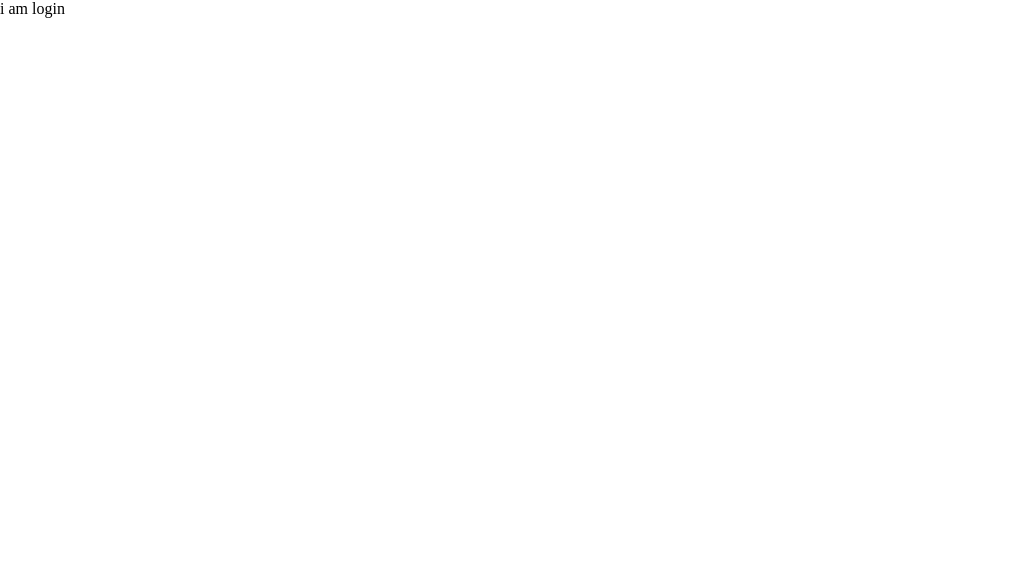
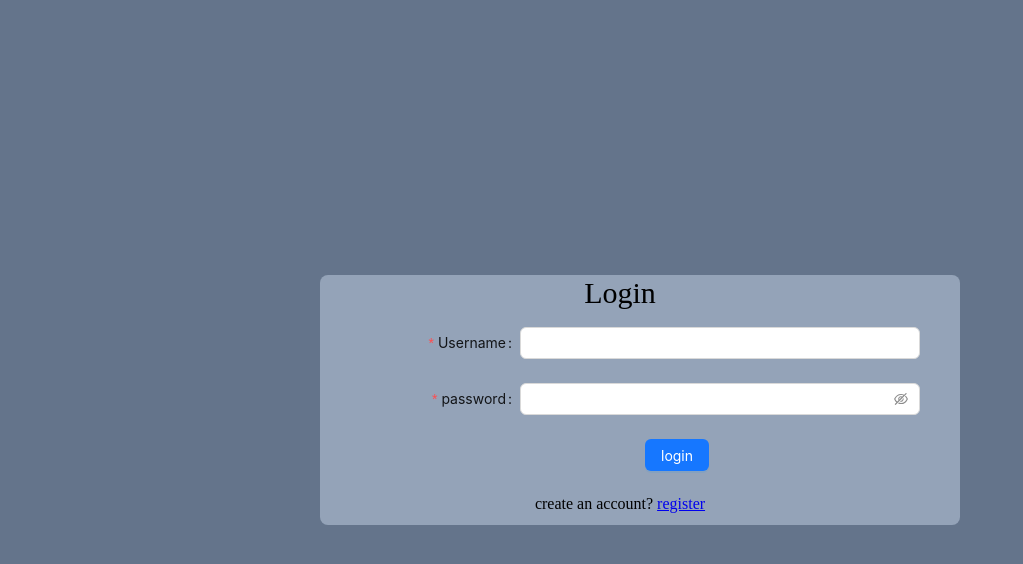
Before and after one commit to itssanjeev/social, a React (Vite) app in the folder client/: page /login in a window 1280 px wide. Shown: the top 564 px of the page, without its empty margins (0-1023 px from the left). Built offline with nearby package versions, Linux system fonts and the light colour scheme.

Commit message:
4. login feature completed

```diff
--- a/client/src/App.jsx
+++ b/client/src/App.jsx
@@ -1,7 +1,8 @@
 import React from 'react'
 import { BrowserRouter, Routes, Route } from 'react-router-dom';
 import Register from './pages/Register'
-import Login from './pages/Login'
+import Login from './pages/Login';
+import Home from './pages/Home';
 const App = () => {
   return (
     <>
@@ -9,6 +10,7 @@ const App = () => {
         <Routes>
           <Route path='/register' element={<Register></Register>}></Route>
           <Route path='/login' element={<Login></Login>}></Route>
+          <Route path='/' element={<Home></Home>}></Route>
         </Routes>
       </BrowserRouter>
     </>
--- a/client/src/apicall/userApi.jsx
+++ b/client/src/apicall/userApi.jsx
@@ -9,3 +9,14 @@ export const registerUser = async (payload) => {
         return error.message;
     }
 }
+
+//user login
+export const loginUser = async (payload) => {
+    try {
+        // console.log(payload);
+        const response = await axiosInstances.post('/api/users/login', payload);
+        return response.data;
+    } catch (error) {
+        return error.message;
+    }
+}
--- /dev/null
+++ b/client/src/pages/Home/index.jsx
@@ -0,0 +1,9 @@
+import React from 'react'
+
+const index = () => {
+    return (
+        <div>index</div>
+    )
+}
+
+export default index;
--- a/client/src/pages/Login/index.jsx
+++ b/client/src/pages/Login/index.jsx
@@ -1,9 +1,80 @@
-import React from 'react'
+import React, { useEffect, useState } from 'react';
+import { Button, Form, Input, message } from 'antd';
+import { loginUser } from '../../apicall/userApi';
+import { Link, useNavigate } from 'react-router-dom';
+import { setUser } from '../../redux/userSlice';
+import { useDispatch } from 'react-redux';
+const Login = () => {
+    const navigate = useNavigate();
+    const dispatch = useDispatch();
+    const [isLogin, setIsLogin] = useState(false);
+    const onFinish = async (values) => {
+        try {
+            const response = await loginUser(values);
+            console.log(response);
+            if (response.success) {
+                dispatch(setUser(response.data));
+                localStorage.setItem("token", response.data);
+                setIsLogin(true);
+                navigate("/");
+            } else {
+                throw new error(response.message);
+            }
+        } catch (error) {
+            console.log(error.message, "login")
+        }
+    };
 
-const index = () => {
+    const onFinishFailed = (errorInfo) => {
+        console.log('Failed:', errorInfo);
+    };
+    useEffect(() => {
+        if (isLogin && localStorage.getItem("token")) {
+            navigate("/");
+        }
+    }, [])
+
     return (
-        <div>i am login</div>
+        <div className='  bg-slate-500  h-screen w-full  flex items-center justify-center '>
+            <div className='flex items-center justify-center flex-col pr-10 bg-slate-400 rounded-lg'>
+                <div className='text-3xl mb-4'>Login</div>
+                <div className=''>
+                    <Form
+                        name="login"
+                        labelCol={{ span: 8 }}
+                        wrapperCol={{ span: 16 }}
+                        className='lg:min-w-[600px]  md:min-w-[400px]'
+                        onFinish={onFinish}
+                        onFinishFailed={onFinishFailed}
+                        autoComplete="off"
+                    >
+                        <Form.Item
+                            label="Username"
+                            name="username"
+                            rules={[{ required: true, message: 'Please input your username!' }]}
+                        >
+                            <Input type='text' />
+                        </Form.Item>
+                        <Form.Item
+                            label="password"
+                            name="password"
+                            rules={[{ required: true, message: 'Please input your password!' }]}
+                        >
+                            <Input.Password />
+                        </Form.Item>
+                        <Form.Item wrapperCol={{ offset: 13, span: 16 }}>
+                            <Button type="primary" htmlType="submit" className='rounded-md'>
+                                login
+                            </Button>
+                        </Form.Item>
+                    </Form>
+                </div>
+                <div className='cursor-pointer mb-3'><span>create an account?{" "}
+                    <Link to="/register" className="text-primary">register</Link>
+                </span></div>
+            </div>
+        </div>
     )
 }
 
-export default index;
+export default Login;
--- a/client/src/pages/Register/index.jsx
+++ b/client/src/pages/Register/index.jsx
@@ -1,10 +1,10 @@
 import React, { useEffect } from 'react';
 import { Button, Form, Input, message } from 'antd';
 import { registerUser } from '../../apicall/userApi';
-
-import { useNavigate } from 'react-router-dom';
+import { useNavigate, Link } from 'react-router-dom';
 import { useDispatch } from 'react-redux';
 import { setLoader } from '../../redux/loaderSlice';
+
 
 const index = () => {
     const navigate = useNavigate();
@@ -80,7 +80,8 @@ const index = () => {
                         </Form.Item>
                     </Form>
                 </div>
-                <div className='cursor-pointer'>Already have an account?<span>Login</span></div>
+                <div className='cursor-pointer'>Already have an account?
+                    <Link to='/login'><span>Login</span></Link> </div>
             </div>
         </div>
     )
```
Also changed, not shown: 2 other files (tests, documents, lock files or other folders).
